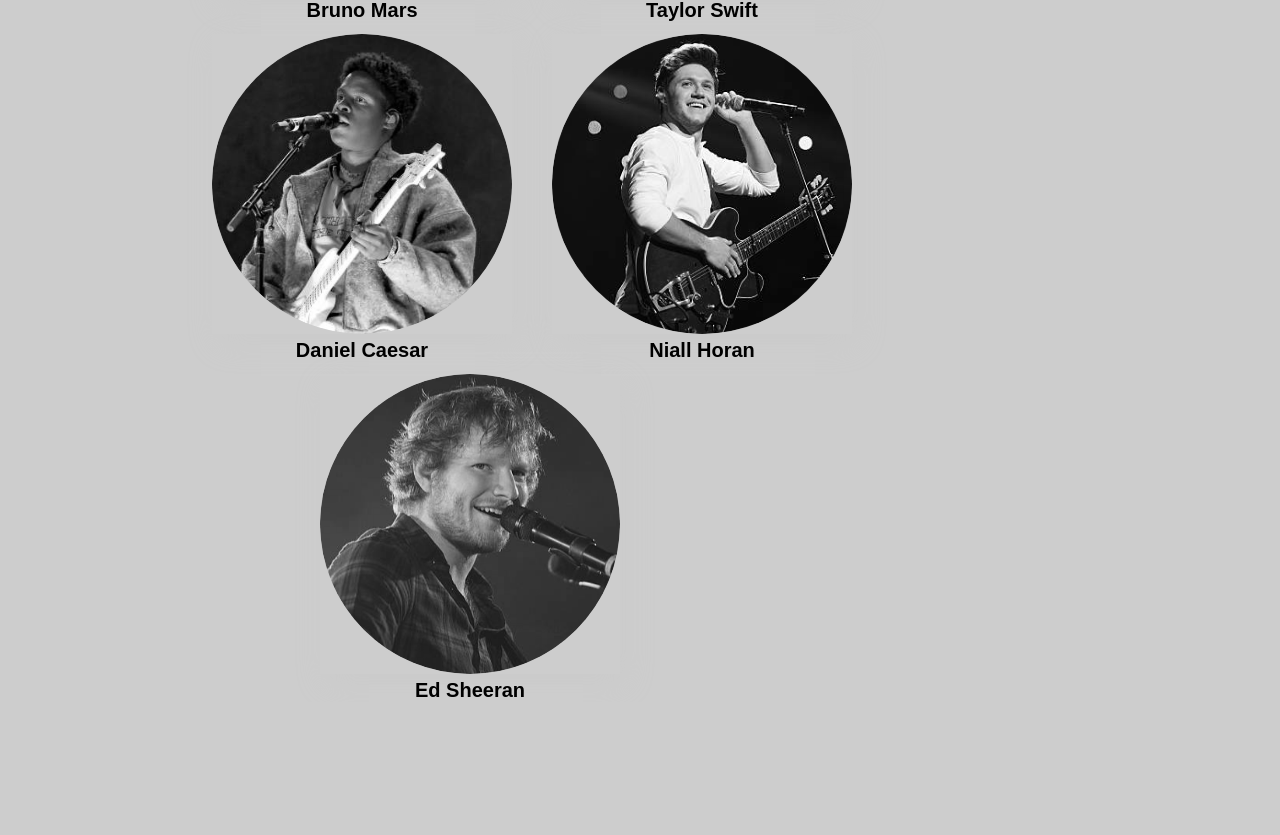
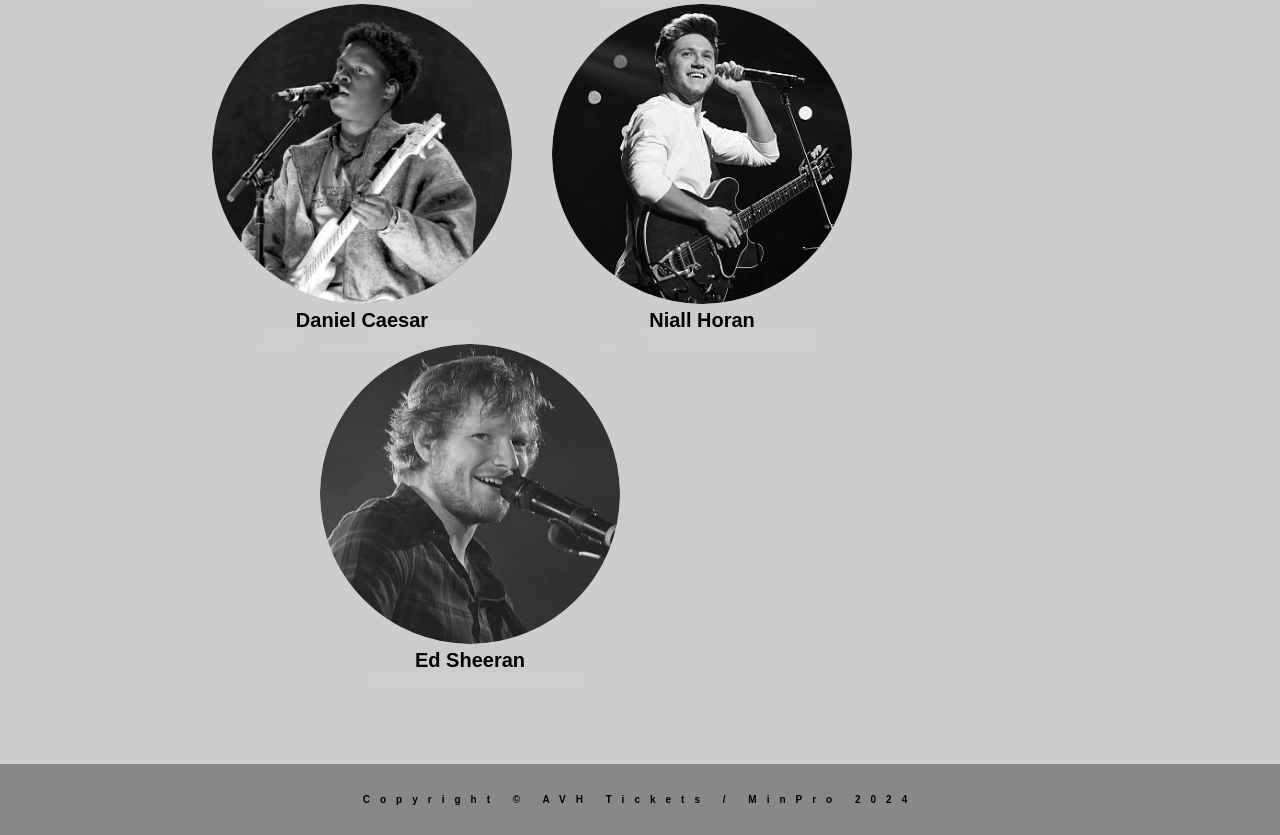
Before and after one commit to Love2Bit/TugasAkhirPRweb, a plain HTML site: page index.html in a window 1280 px wide. Shown: the part 1960-2795 px from the top of the page. Before the commit the page ends 2662 px from the top, so only its background shows below. Drawn offline with Linux system fonts and the light colour scheme.

Commit message:
tambah footer

```diff
--- a/assets/style/style.css
+++ b/assets/style/style.css
@@ -24,6 +24,7 @@ header {
   backdrop-filter: blur(10px);
   box-shadow: 0 20px 30px rgba(0, 0, 0, 0.15);
   width: 100%;
+  z-index: 1;
 }
 
 .navbar a {
@@ -129,6 +130,7 @@ header {
 
 section{
   margin-top: 20%;
+  display: flex;
 }
 
 h1 {
@@ -230,7 +232,8 @@ iframe {
     width: 70%;
     margin-left: auto;
     margin-right: auto;
-    margin-top: 20vh;
+    margin-top: 10vh;
+    margin-bottom: 10vh;
 }
 
 ul.artist-profile:nth-child(1){
@@ -284,6 +287,26 @@ li img {
 
 .artist-profile li a:hover {
   filter: grayscale(0);
-  transition: all 1s;
+  transition: all 0.9s;
+}
 
+footer {
+  display: flex;
+  position: relative;
+  bottom: 0;
+  width: 100%;
+  margin-top: 100px;
+  clear: left;
+  background-color: #888888;
+  align-items: last baseline;
+  justify-content: center;
 }
+
+footer p {
+  padding-top: 30px;
+  padding-bottom: 30px;
+  font-size: 10px;
+  font-family: "Poppins", sans-serif;
+  letter-spacing: 10px;
+  font-weight: bold;
+}
--- a/index.html
+++ b/index.html
@@ -96,6 +96,9 @@
             </div>
         </div>
     </section>
+    <footer>
+        <p>Copyright &copy; AVH Tickets / MinPro 2024</p>
+    </footer>
     <link rel="stylesheet" href="https://cdnjs.cloudflare.com/ajax/libs/font-awesome/6.5.1/css/all.min.css" integrity="sha512-DTOQO9RWCH3ppGqcWaEA1BIZOC6xxalwEsw9c2QQeAIftl+Vegovlnee1c9QX4TctnWMn13TZye+giMm8e2LwA==" crossorigin="anonymous" referrerpolicy="no-referrer" />
 </body>
 </html>
```
